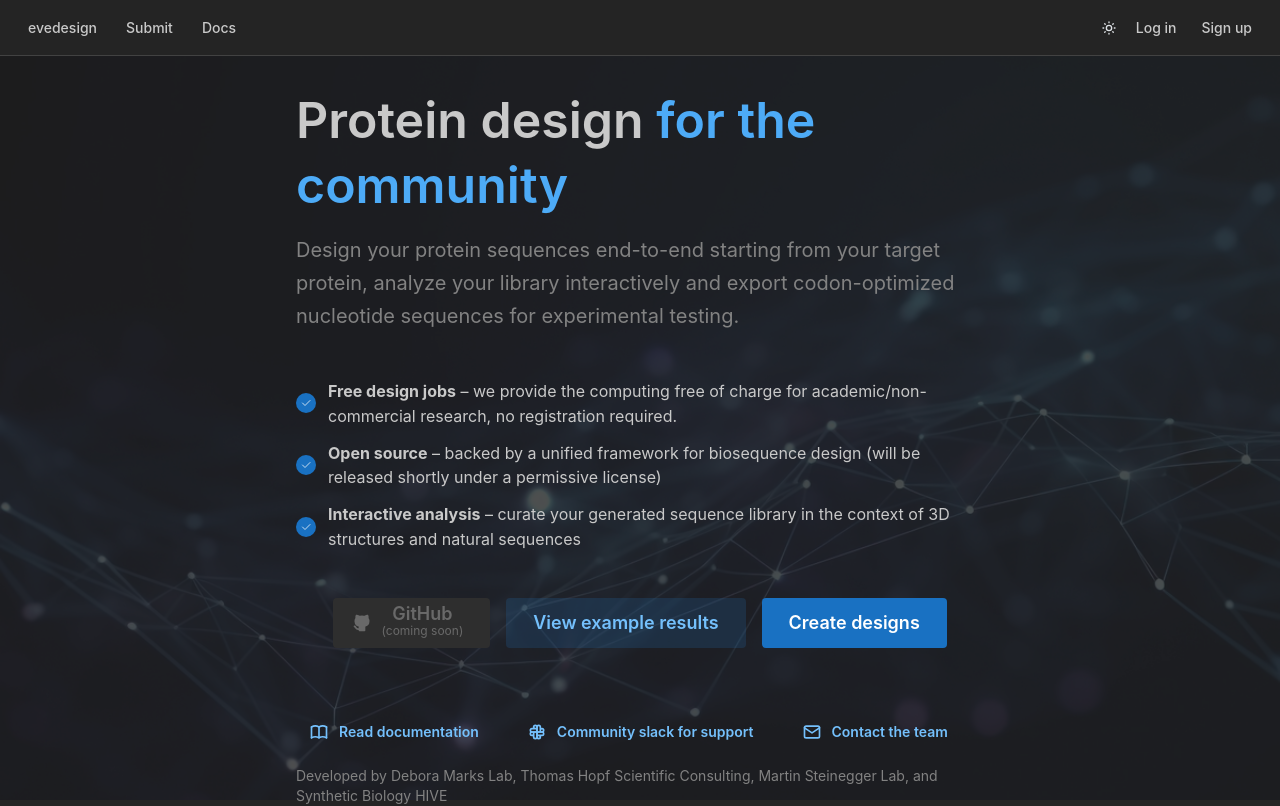
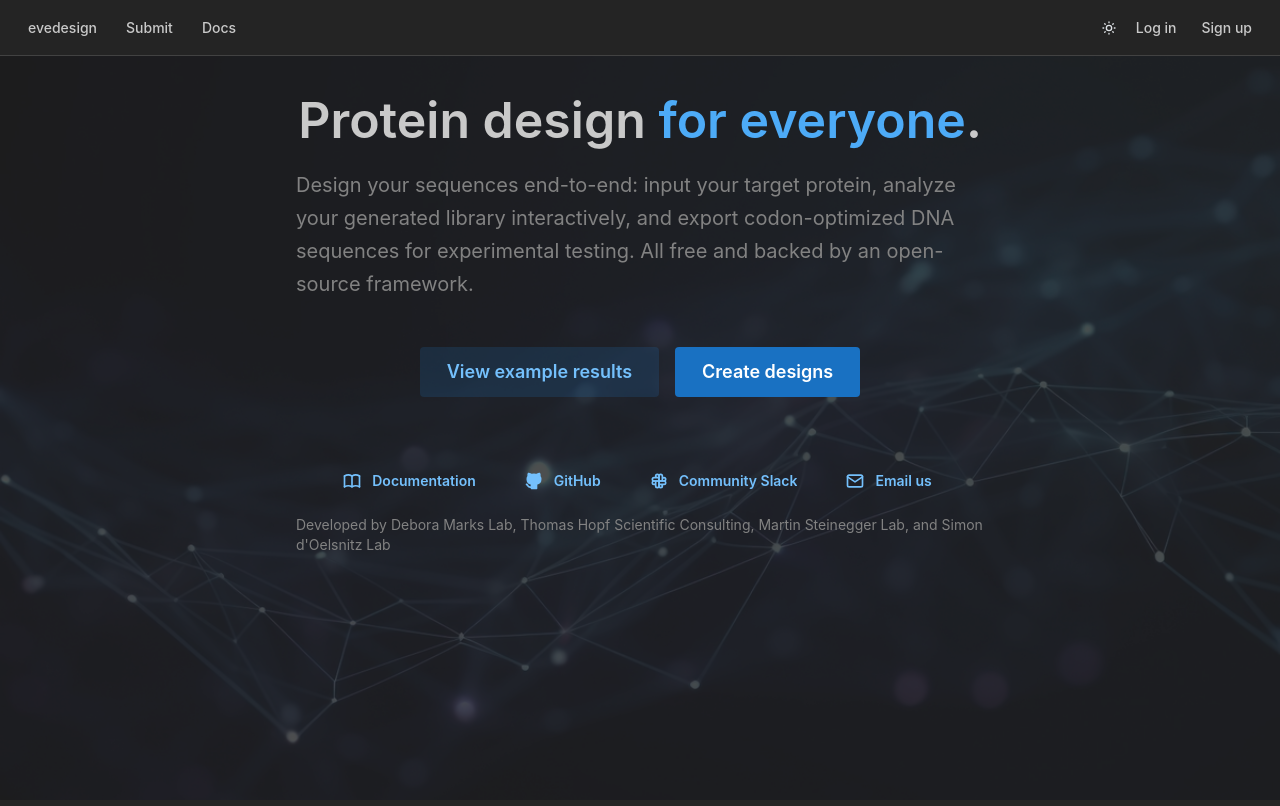
Before and after one commit to evedesignbio/evedesign-ui, a React (Vite) app: page / in a window 1280 px wide. Built offline with nearby package versions, Linux system fonts and the light colour scheme; what molstar, plotly.js-gl2d-dist, react-plotly.js would draw is missing.

Commit message:
make frontpage more minimal

```diff
--- a/src/pages/start/index.tsx
+++ b/src/pages/start/index.tsx
@@ -5,8 +5,6 @@ import {
   Group,
   Title,
   Text,
-  List,
-  ThemeIcon,
   Stack,
   Menu,
   Anchor,
@@ -22,7 +20,7 @@ import {
   IconBook,
   IconBrandGithubFilled,
   IconBrandSlack,
-  IconCheck, IconMail,
+  IconMail,
 } from "@tabler/icons-react";
 
 const EXAMPLE_DESIGN_JOB_URL = "/results/17159c7d-b639-40de-aa65-991861386adc";
@@ -43,7 +41,7 @@ export const StartPage = () => {
   return (
     <>
       <div style={BACKGROUND_IMAGE_STYLE} />
-      <Container size={"sm"}  mt={"xl"}>
+      <Container size={"sm"} mt={"xl"}>
         <Stack align={"center"}>
           <Title size={50} fw={600}>
             Protein design{" "}
@@ -56,51 +54,53 @@ export const StartPage = () => {
                   "light-dark(var(--mantine-color-blue-6), var(--mantine-color-blue-4))",
               }}
             >
-              for the community
+              for everyone
             </span>
+            .
           </Title>
           <Text c={"dimmed"} size={"xl"}>
-            Design your protein sequences end-to-end starting from your target
-            protein, analyze your library interactively and export
-            codon-optimized nucleotide sequences for experimental testing.
+            Design your sequences end-to-end: input your target protein,
+            analyze your generated library interactively, and export codon-optimized DNA
+            sequences for experimental testing. All free and backed by an
+            open-source framework.
           </Text>
 
-          <List
-            mt={30}
-            spacing="sm"
-            size="md"
-            icon={
-              <ThemeIcon size={20} radius="xl">
-                <IconCheck size={12} stroke={1.5} />
-              </ThemeIcon>
-            }
-          >
-            <List.Item>
-              <b>Free design jobs</b> – we provide the computing free of charge
-              for academic/non-commercial research, no registration required.
-            </List.Item>
-            <List.Item>
-              <b>Open source</b> – backed by a unified framework for biosequence
-              design (will be released shortly under a permissive license)
-            </List.Item>
-            <List.Item>
-              <b>Interactive analysis</b> – curate your generated sequence
-              library in the context of 3D structures and natural sequences
-            </List.Item>
-          </List>
+          {/*<List*/}
+          {/*  mt={30}*/}
+          {/*  spacing="sm"*/}
+          {/*  size="md"*/}
+          {/*  icon={*/}
+          {/*    <ThemeIcon size={20} radius="xl">*/}
+          {/*      <IconCheck size={12} stroke={1.5} />*/}
+          {/*    </ThemeIcon>*/}
+          {/*  }*/}
+          {/*>*/}
+          {/*  <List.Item>*/}
+          {/*    <b>Free design jobs</b> – we provide the computing free of charge*/}
+          {/*    for academic/non-commercial research, no registration required.*/}
+          {/*  </List.Item>*/}
+          {/*  <List.Item>*/}
+          {/*    <b>Open source</b> – backed by a unified framework for biosequence*/}
+          {/*    design (will be released shortly under a permissive license)*/}
+          {/*  </List.Item>*/}
+          {/*  <List.Item>*/}
+          {/*    <b>Interactive analysis</b> – curate your generated sequence*/}
+          {/*    library in the context of 3D structures and natural sequences*/}
+          {/*  </List.Item>*/}
+          {/*</List>*/}
 
           <Group mt={30}>
-            <Button
-              // component="a"
-              disabled={true}
-              size={"lg"}
-              variant="light"
-              leftSection={<IconBrandGithubFilled size={20} />}
-            >
-              <Stack gap={0}>
-                GitHub<Text size={"xs"}>(coming soon)</Text>
-              </Stack>
-            </Button>
+            {/*<Button*/}
+            {/*  // component="a"*/}
+            {/*  disabled={true}*/}
+            {/*  size={"lg"}*/}
+            {/*  variant="light"*/}
+            {/*  leftSection={<IconBrandGithubFilled size={20} />}*/}
+            {/*>*/}
+            {/*  <Stack gap={0}>*/}
+            {/*    GitHub<Text size={"xs"}>(coming soon)</Text>*/}
+            {/*  </Stack>*/}
+            {/*</Button>*/}
             <Menu shadow="md" width={200} position="bottom-start">
               <Menu.Target>
                 <Button variant={"light"} size={"lg"}>
@@ -118,9 +118,11 @@ export const StartPage = () => {
                 >
                   <Text size={"md"}>Single mutation scan</Text>
                 </Menu.Item>
+                {/*{session === null ? (*/}
+                {/*  <Menu.Label>(will log in using public access account)</Menu.Label>*/}
+                {/*) : null}*/}
               </Menu.Dropdown>
             </Menu>
-
             <Button
               component={Link}
               to="/submit"
@@ -130,7 +132,7 @@ export const StartPage = () => {
               Create designs
             </Button>
           </Group>
-          <Stack mt={50}>
+          <Stack mt={50} align={"center"}>
             <Group>
               <Button
                 variant={"subtle"}
@@ -138,7 +140,15 @@ export const StartPage = () => {
                 to={"/docs"}
                 leftSection={<IconBook size={20} />}
               >
-                Read documentation
+                Documentation
+              </Button>
+              <Button
+                variant={"subtle"}
+                component={Link}
+                to={"/"}
+                leftSection={<IconBrandGithubFilled size={20} />}
+              >
+                GitHub
               </Button>
               <Button
                 variant={"subtle"}
@@ -149,17 +159,15 @@ export const StartPage = () => {
                 target={"_blank"}
                 leftSection={<IconBrandSlack size={20} />}
               >
-                Community slack for support
+                Community Slack
               </Button>
               <Button
                 variant={"subtle"}
                 component={"a"}
-                  href={
-                    "mailto:hello@evedesign.bio"
-                  }
+                href={"mailto:hello@evedesign.bio"}
                 leftSection={<IconMail size={20} />}
               >
-                Contact the team
+                Email us
               </Button>
             </Group>
             <Text size={"sm"} c={"dimmed"}>
@@ -191,9 +199,9 @@ export const StartPage = () => {
               <Anchor
                 c={"dimmed"}
                 target="_blank"
-                href={"https://synbiohive.org/"}
+                href={"https://simondoelsnitz.com"}
               >
-                Synthetic Biology HIVE
+                Simon d'Oelsnitz Lab
               </Anchor>
             </Text>
           </Stack>
```
Lines whose indentation alone changed are shown as unchanged.
